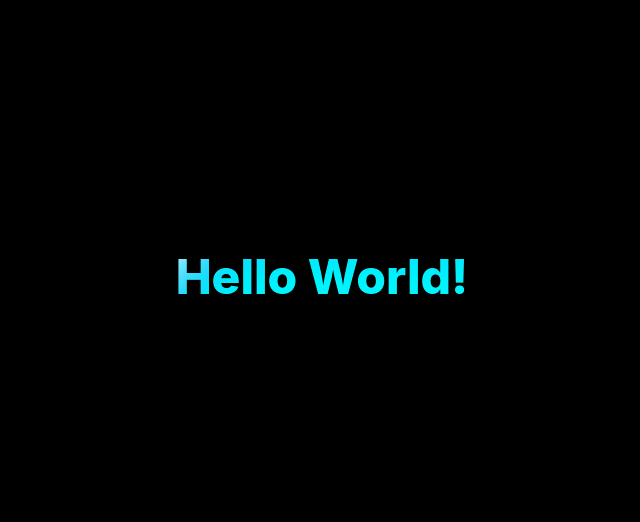
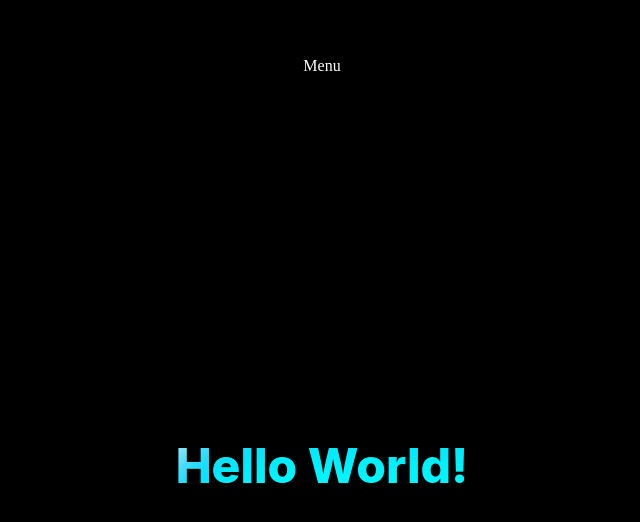
Before and after one commit to NCSSM-Front-End-App-Development/Week-4-Assignment, a plain HTML site: page index.html in a window 1280 px wide. Shown: the part 124-646 px from the top of the page, without its empty margins (318-958 px from the left). Drawn offline with Linux system fonts and the light colour scheme.

Commit message:
Added Nav section

```diff
--- a/index.html
+++ b/index.html
@@ -8,6 +8,10 @@
     <link rel="stylesheet" href="styles.css">
 </head>
 <body>
+    <nav class="navbar">
+        <div class="navbartextbox">Menu</div>
+    </nav>
+
     <div id="content">
         <h1 id="title">Hello World!
             <div id="circle-wrapper">
--- a/styles.css
+++ b/styles.css
@@ -13,6 +13,23 @@ body {
     margin: 0;
     background-color: var(--bg);
 }
+.navbar {
+    display: flex
+    /*
+    justify-content:
+    background-color:
+    padding:
+    */
+}
+
+.navbartextbox {
+    /*
+    use text formattingfont-family: font-size: font-weight: font-style: color: letter-spacing: text-transform: text-align: line-height: margin-top: margin-bottom:
+    */
+    padding: 0px 0px
+    /* edit padding for size change */
+}
+
 *,
 *::before,
 *::after {
```
